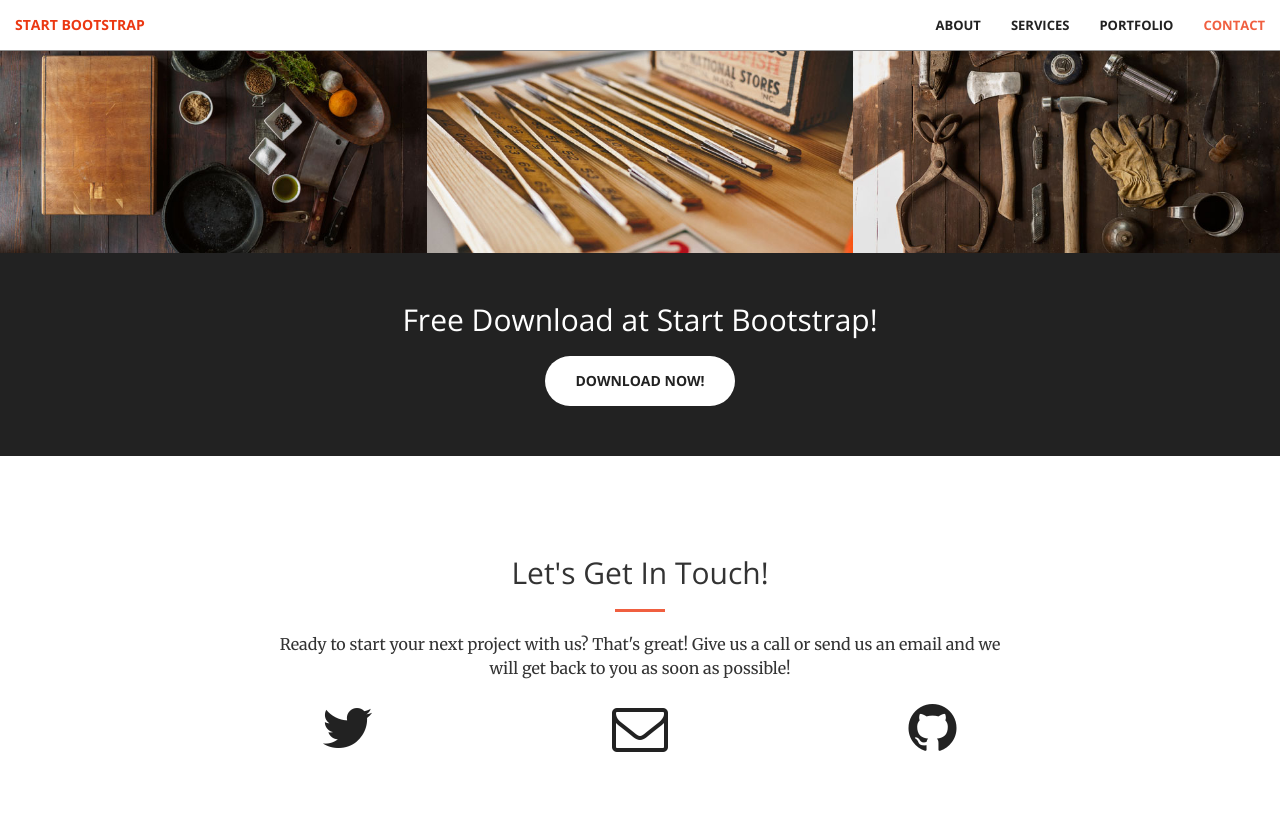
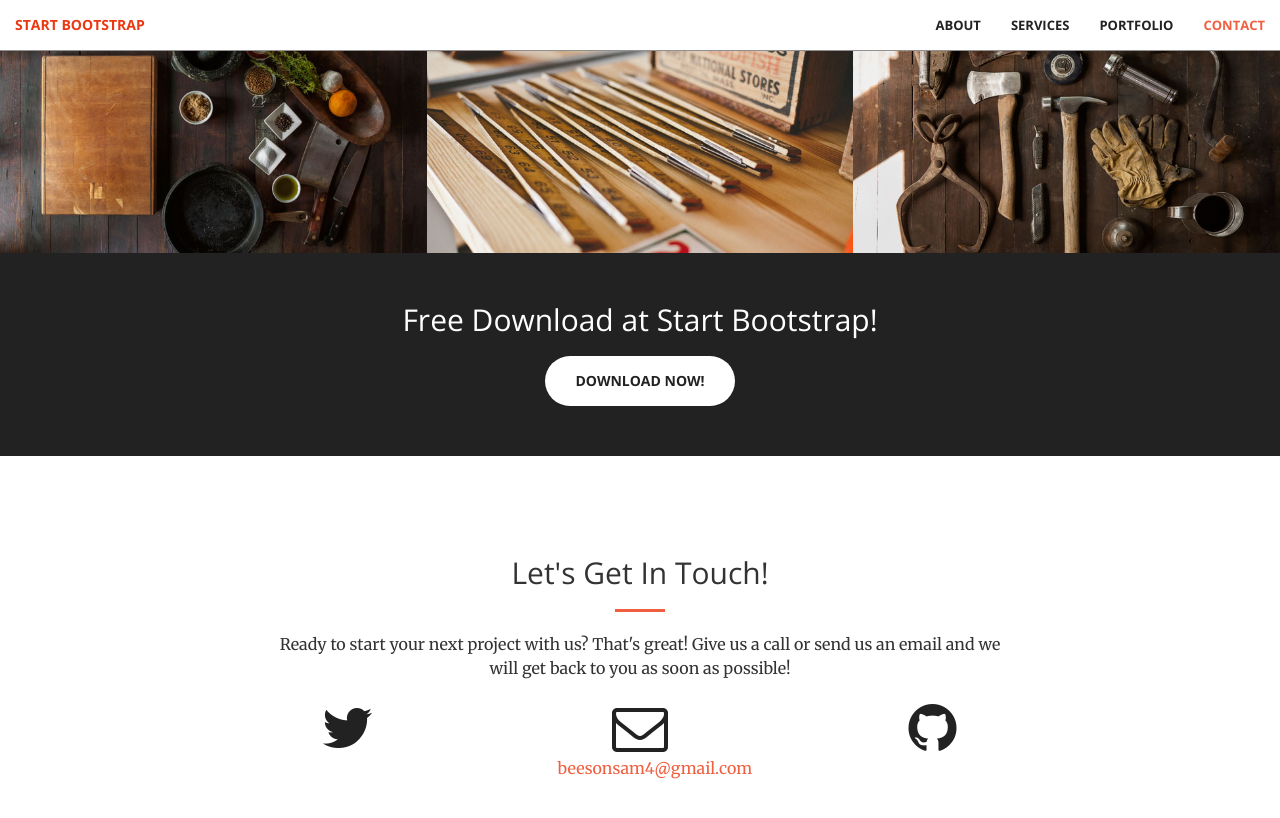
Before and after one commit to beesonsam4/SamBeeson.github.io, a Jekyll site: the page built from index.html, in a window 1280 px wide and 900 px high, scrolled down 1981 px. Shown: the top 818 px of the window. Built offline with Jekyll 4.4.1, drawn with Linux system fonts in a browser that asks for light colours; part of the change alters nothing that is shown.

Commit message:
Update _config.yml

```diff
--- a/_config.yml
+++ b/_config.yml
@@ -1,9 +1,10 @@
 # Site settings
-title:
-email:
+title: Sam Beeson Digital Portfolio
+email: beesonsam4@gmail.com
 description: > # this means to ignore newlines until "baseurl:"
-baseurl: "" # the subpath of your site, e.g. /blog/
-url: "" # the base hostname & protocol for your site
+url: https://SamBeeson.github.io/  # the base hostname and protocol for your site, e.g. http://example.com/
+baseurl: /SamBeeson.github.io/
+domain: SamBeeson.github.io       # if you want to force HTTPS, specify the domain without the http at the start, e.g. example.com
 
 twitter_username:
 github_username:
```
